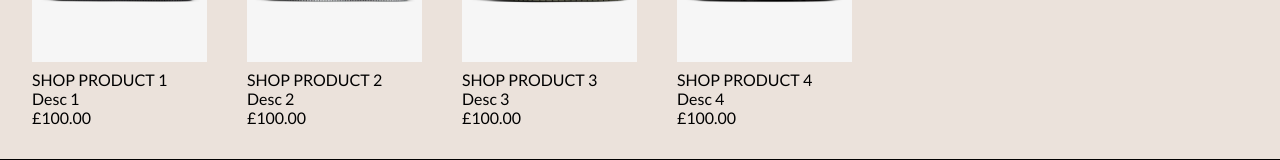
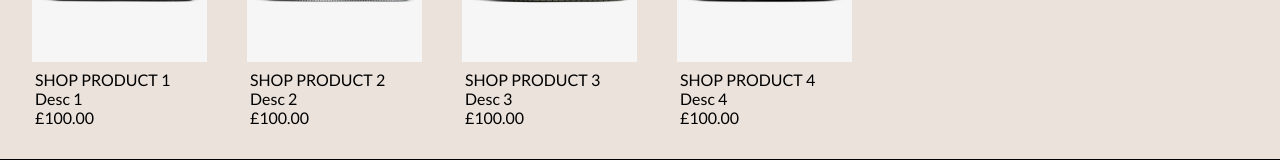
Before and after one commit to dylewskii/shopping-cart, a React (Vite) app: page / in a window 1280 px wide. Shown: the part 640-800 px from the top of the page. Built offline with nearby package versions, Linux system fonts and the light colour scheme.

Commit message:
add padding-left to Card paragraphs

```diff
--- a/src/components/product-card/ProductCard.module.css
+++ b/src/components/product-card/ProductCard.module.css
@@ -11,6 +11,10 @@
   margin-bottom: 0.5rem;
 }
 
+.card > p {
+  padding-left: 3px;
+}
+
 .cardTitle {
   text-transform: uppercase;
 }
```
